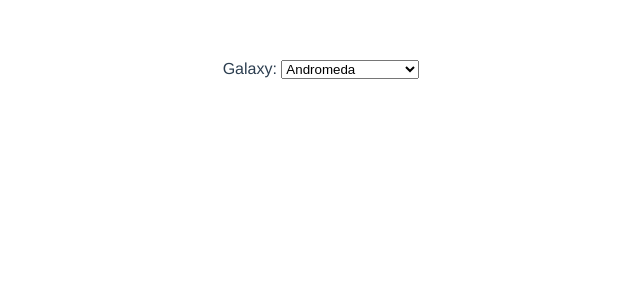
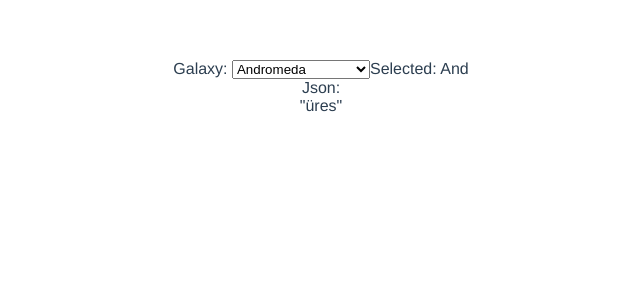
Before and after one commit to Fdavid1017/Vue.JS-Exercise, a Vue app in the folder show_it/: page / in a window 1280 px wide. Shown: the top 300 px of the page, without its empty margins (319-959 px from the left). Built offline with nearby package versions, Linux system fonts and the light colour scheme.

Commit message:
SortIt: added api request

```diff
--- a/show_it/package.json
+++ b/show_it/package.json
@@ -8,6 +8,7 @@
     "lint": "vue-cli-service lint"
   },
   "dependencies": {
+    "axios": "^0.19.2",
     "core-js": "^3.4.4",
     "vue": "^2.6.10"
   },
--- a/show_it/src/App.vue
+++ b/show_it/src/App.vue
@@ -1,25 +1,37 @@
 <template>
     <div id="app">
-        <label for="list">Galaxy: </label><select id="list">
-            <option v-for="galaxy in myJson" v-bind:key="galaxy.abbreviation">
+        <label for="list">Galaxy: </label>
+        <select id="list" v-model="selected" @change="GetJsonData()">
+            <option v-for="galaxy in myJson" v-bind:key="galaxy.abbreviation" v-bind:value="galaxy.abbreviation">
                 {{galaxy.name}}
             </option>
         </select>
+        <span>Selected: {{ selected }}</span>
+        <div>Json:<br>{{JSON.stringify(this.result)}}</div>
     </div>
 </template>
 
 <script>
-    import json from './data/constellations.json'
+    import json from './data/constellations.json';
+    import axios from 'axios';
 
     export default {
         name: 'app',
         components: {},
         data() {
             return {
-                myJson: json
+                myJson: json,
+                selected: 'And',
+                result: 'üres'
+            }
+        },
+        methods: {
+            GetJsonData: function () {
+                let url = 'https://www.astropical.space/api.php?table=stars&which=constellation&limit=' + this.selected + '&format=json';
+                axios.get(url).then(response => (this.result = response.data));
             }
         }
-    }
+    };
 </script>
 
 <style>
```
Also changed, not shown: 1 other file (tests, documents, lock files or other folders).
